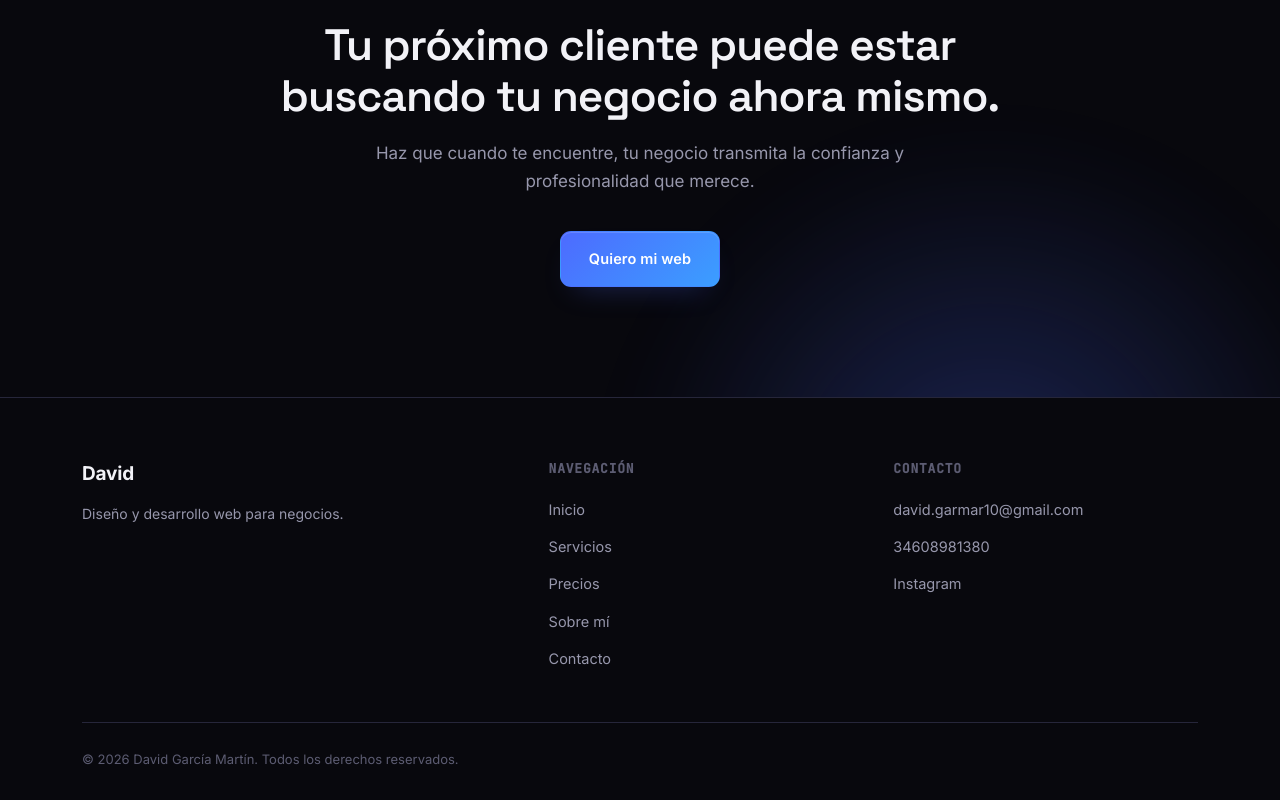
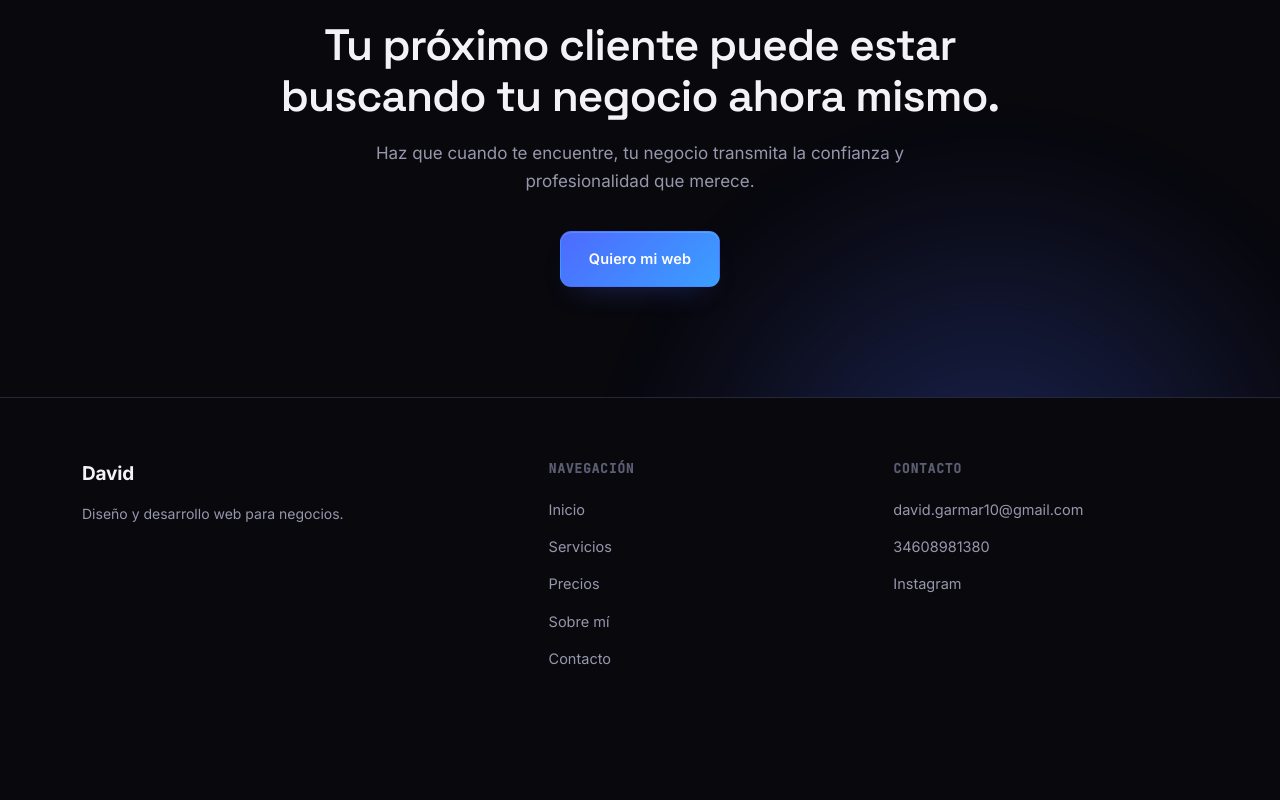
Before and after one commit to davidgarmar10/Davidcreatuweb, a plain HTML site: page index.html in a window 1280 px wide. Shown: the part 5671-6471 px from the top of the page. After the commit the page ends 6423 px from the top, so only its background shows below. Drawn offline with Linux system fonts and the light colour scheme.

Commit message:
Add files via upload

```diff
--- a/index.html
+++ b/index.html
@@ -1309,9 +1309,6 @@
         </ul>
       </div>
     </div>
-    <div class="footer-bottom">
-      <span>© 2026 David García Martín. Todos los derechos reservados.</span>
-    </div>
   </div>
 </footer>
 
```
